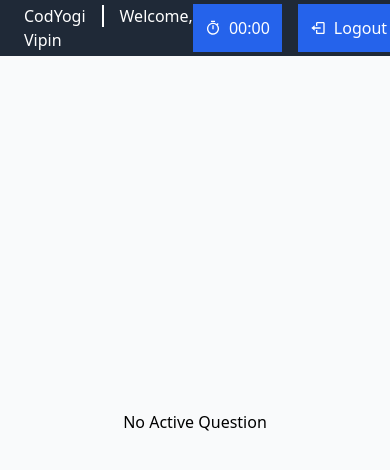
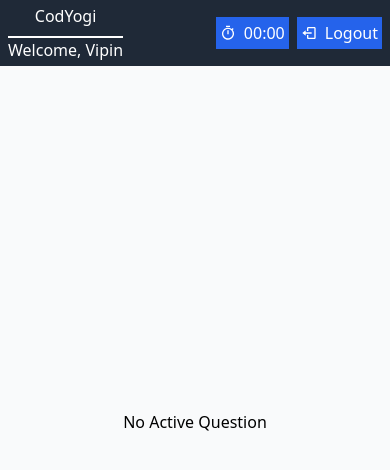
Before and after one commit to PaneruVipin/app.CodeYogi.PaneruVipin, a React (Vite) app: page /quiz in a window 390 px wide. Shown: the top 470 px of the page. Built offline with nearby package versions, Linux system fonts and the light colour scheme.

Commit message:
sm md quiz header change

```diff
--- a/src/AssignmentDetailPage.jsx
+++ b/src/AssignmentDetailPage.jsx
@@ -66,8 +66,3 @@ function AssignmentDetailPage(props){
   );
 }
 export default AssignmentDetailPage;
-
-
-/*git remote add origin https://github.com/PaneruVipin/app.CodeYogi.PaneruVipin.git
-git branch -M main
-git push -u origin main*/
--- a/src/NotFoundPage.jsx
+++ b/src/NotFoundPage.jsx
@@ -1,6 +1,4 @@
 import React from "react"
-
-
 function NotFoundPage(){
   return(
     <h1>NotFoundPage</h1>
--- a/src/QuizHeader.jsx
+++ b/src/QuizHeader.jsx
@@ -3,17 +3,17 @@ import { MdOutlineTimer } from 'react-icons/md';
 import { BiLogOut  } from 'react-icons/bi';
 function QuizHeader(){
   return(
-  <div className='bg-gray-800 justify-between items-center flex text-white md:px-44 py-1 px-6'>
-       <div>
+  <div className='bg-gray-800 justify-between items-center flex  text-white md:px-44 py-1 px-2'>
+       <div className='flex flex-col text-center md:flex-row'>
     <span>CodYogi</span>
-      <span className='ml-4 pl-4 border-l-2 border-white'>Welcome, Vipin</span>
+      <span className=' md:ml-4 mt-2 md:mt-0  md:pl-4 md:border-l-2 border-t-2 md:border-t-0 border-white'>Welcome, Vipin</span>
          </div>
        <div className='flex'>
-       <div className='bg-blue-600 space-x-2 flex items-center justify-center w-min px-3 py-3'>
+       <div className='bg-blue-600 space-x-2 flex items-center justify-center w-min px-1 md:px-3 py-1 md:py-3'>
        <MdOutlineTimer/>
         <span >00:00</span>
        </div>
-       <button className='bg-blue-600 space-x-2 flex items-center justify-center w-min px-3 py-3 ml-4'>
+       <button className='bg-blue-600 space-x-2 flex items-center justify-center w-min md:px-3 md:py-3 px-1 py-1 md:ml-4 ml-2'>
        <BiLogOut/>
          <span >Logout</span>
        </button>
```
